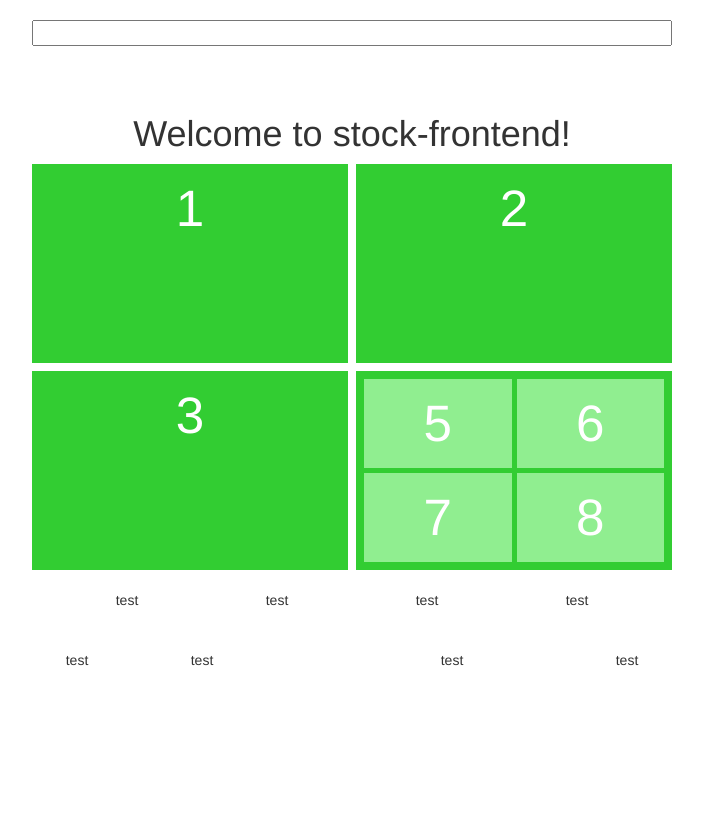
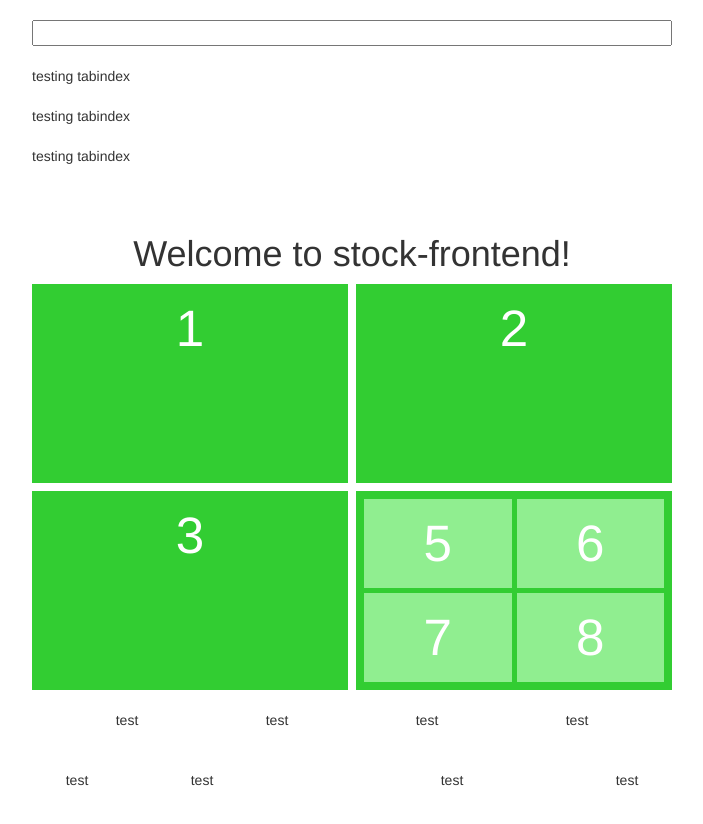
Before and after one commit to quaffpotion/stock-frontend, an Angular app: page / in a window 1280 px wide. Shown: the top 824 px of the page, without its empty margins (288-991 px from the left). Before the commit the page ends 800 px from the top, so only its background shows below. Built offline with nearby package versions, Linux system fonts and the light colour scheme.

Commit message:
testing tabindex

```diff
--- a/src/app/app.component.html
+++ b/src/app/app.component.html
@@ -4,9 +4,12 @@
   id="search-box"
   (input)="pushSearchTerm(searchBox.value)"
 />
+
+<div *ngFor="let x of [1, 2, 3]" tabindex="1">testing tabindex</div>
 <mat-list>
   <div
-    style="background-color: paleturquoise; display: grid; grid-template-columns: 50px 200px 300px 50px"
+    tabindex="1"
+    style="padding: 10px; background-color: paleturquoise; display: grid; grid-template-columns: 50px 200px 300px 50px"
     class="search-result"
     *ngFor="let stock of stocks$ | async"
   >
```
